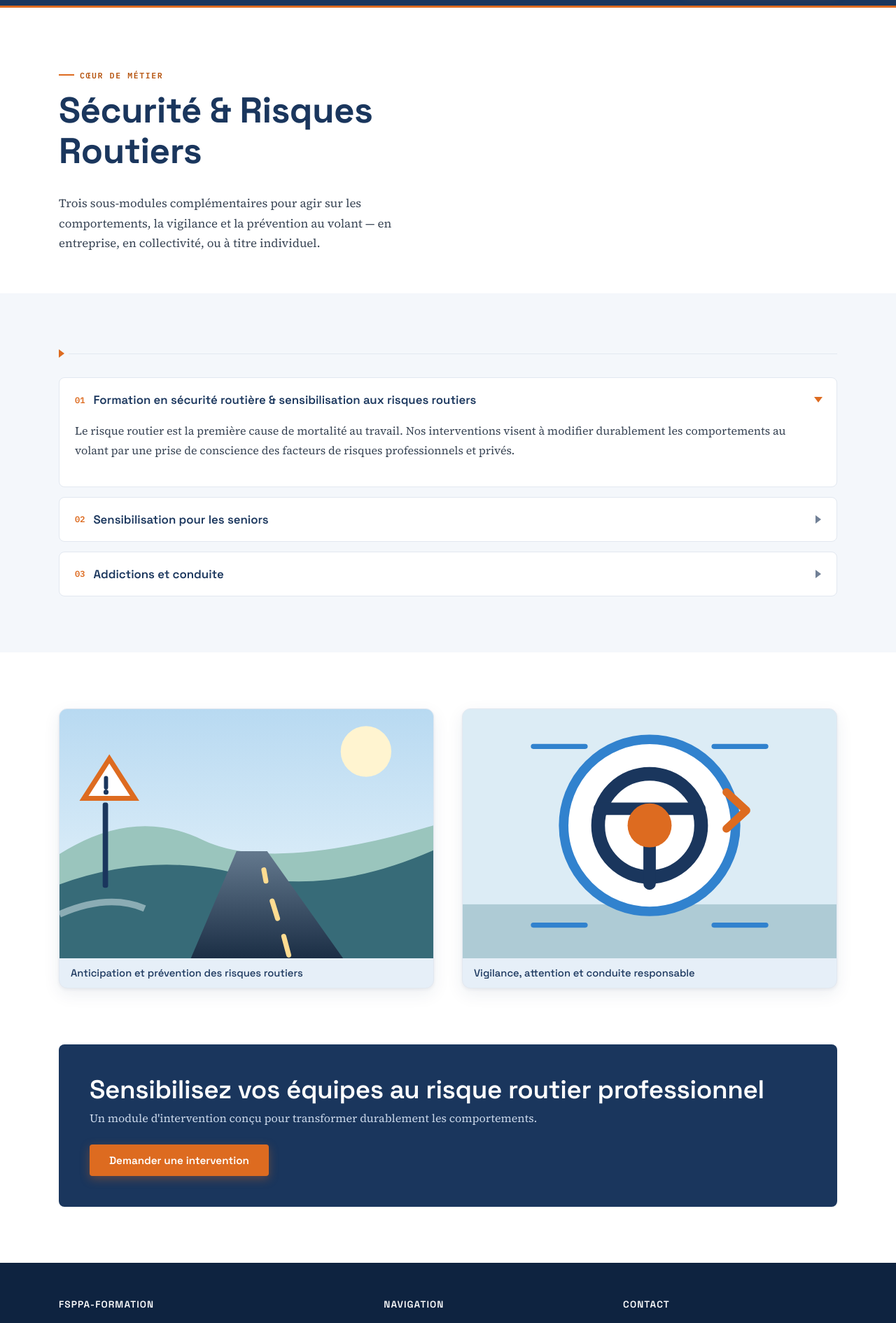
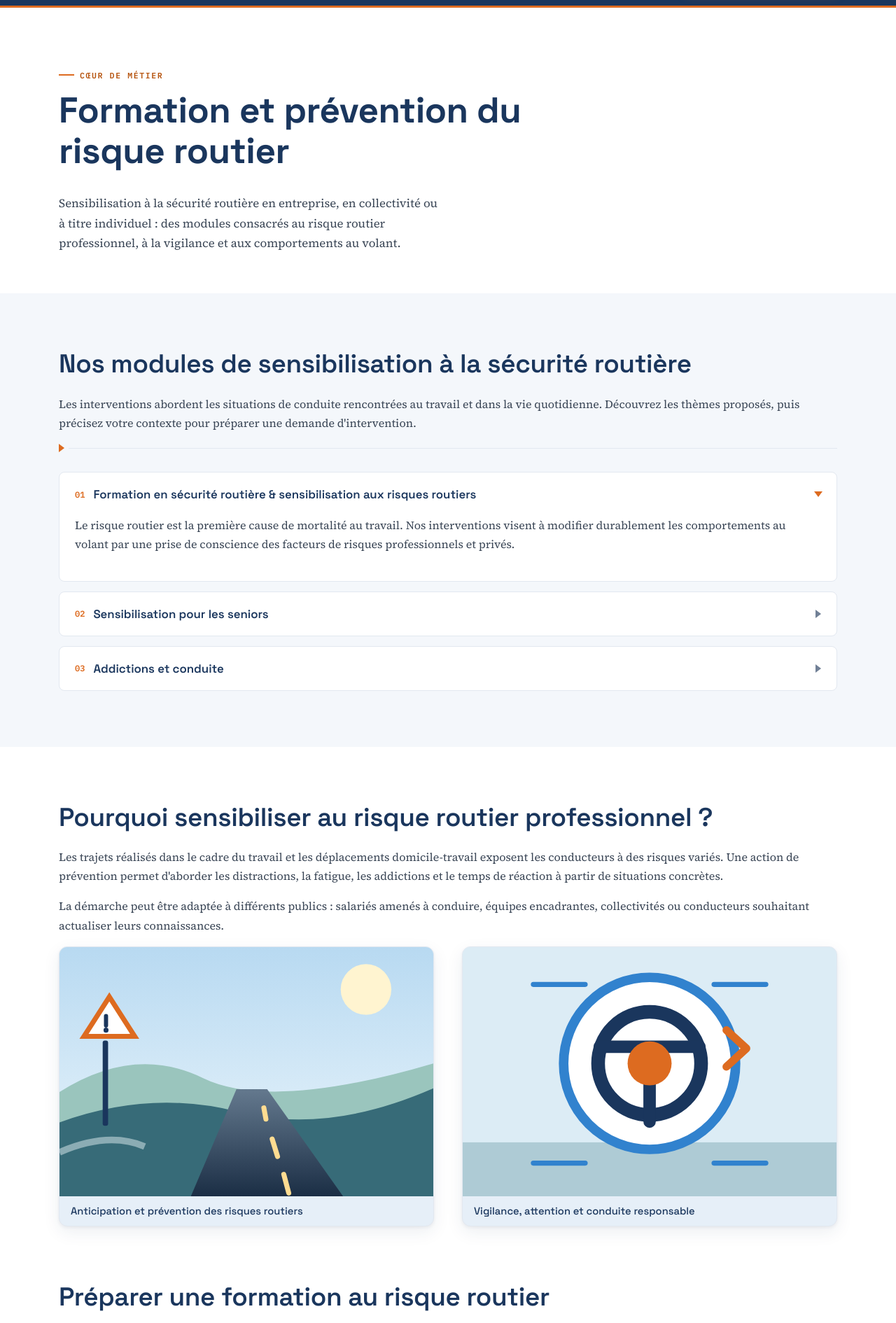
Before and after one commit to almaniaque/Fsspa, a React (Vite) app in the folder frontend/: page /securite-routiere in a window 1280 px wide. Shown: the part 64-1954 px from the top of the page at 70% size. Built offline with nearby package versions, Linux system fonts and the light colour scheme.

Commit message:
content(seo): enrichir la page risque routier pour les recherches formation en entreprise

```diff
--- a/frontend/src/pages/SecuriteRoutiere.jsx
+++ b/frontend/src/pages/SecuriteRoutiere.jsx
@@ -44,16 +44,18 @@ function SecuriteRoutiere() {
       <section className="section" style={{ paddingBottom: 40 }}>
         <section className="container">
           <span className="eyebrow">Cœur de métier</span>
-          <h1 style={{ maxWidth: "18ch" }}>Sécurité & Risques Routiers</h1>
+          <h1 style={{ maxWidth: "22ch" }}>Formation et prévention du risque routier</h1>
           <p style={{ maxWidth: "62ch", fontSize: "1.05rem" }}>
-            Trois sous-modules complémentaires pour agir sur les comportements, la vigilance et
-            la prévention au volant — en entreprise, en collectivité, ou à titre individuel.
+            Sensibilisation à la sécurité routière en entreprise, en collectivité ou à titre individuel :
+            des modules consacrés au risque routier professionnel, à la vigilance et aux comportements au volant.
           </p>
         </section>
       </section>
 
-      <section className="section section-alt">
+      <section className="section section-alt" aria-labelledby="formations-routieres">
         <section className="container">
+          <h2 id="formations-routieres">Nos modules de sensibilisation à la sécurité routière</h2>
+          <p>Les interventions abordent les situations de conduite rencontrées au travail et dans la vie quotidienne. Découvrez les thèmes proposés, puis précisez votre contexte pour préparer une demande d'intervention.</p>
           <span className="chevron-rule"><span /></span>
           <Accordion items={modules} />
         </section>
@@ -61,6 +63,9 @@ function SecuriteRoutiere() {
 
       <section className="section">
         <section className="container">
+          <h2>Pourquoi sensibiliser au risque routier professionnel ?</h2>
+          <p>Les trajets réalisés dans le cadre du travail et les déplacements domicile-travail exposent les conducteurs à des risques variés. Une action de prévention permet d'aborder les distractions, la fatigue, les addictions et le temps de réaction à partir de situations concrètes.</p>
+          <p>La démarche peut être adaptée à différents publics : salariés amenés à conduire, équipes encadrantes, collectivités ou conducteurs souhaitant actualiser leurs connaissances.</p>
           <section className="two-col visual-pair">
             <figure className="editorial-visual"><img src="/media/route-prevention.svg" alt="Scène illustrée de circulation routière et prévention des risques" loading="lazy" width="900" height="620" /><figcaption>Anticipation et prévention des risques routiers</figcaption></figure>
             <figure className="editorial-visual"><img src="/media/vigilance.svg" alt="Illustration pédagogique du conducteur, de son attention et de son temps de réaction" loading="lazy" width="900" height="620" /><figcaption>Vigilance, attention et conduite responsable</figcaption></figure>
@@ -69,6 +74,8 @@ function SecuriteRoutiere() {
       </section>
 
       <section className="container">
+        <h2>Préparer une formation au risque routier</h2>
+        <p>Pour étudier une intervention, indiquez le profil des participants, les principaux risques rencontrés et les objectifs recherchés. Consultez également nos <a href="/soft-skills/">formations en communication et gestion du stress au travail</a> lorsque la prévention s'inscrit dans une démarche plus large.</p>
         <section className="cta-banner" style={{ marginBottom: 80 }}>
           <hgroup>
             <h2>Sensibilisez vos équipes au risque routier professionnel</h2>
```
